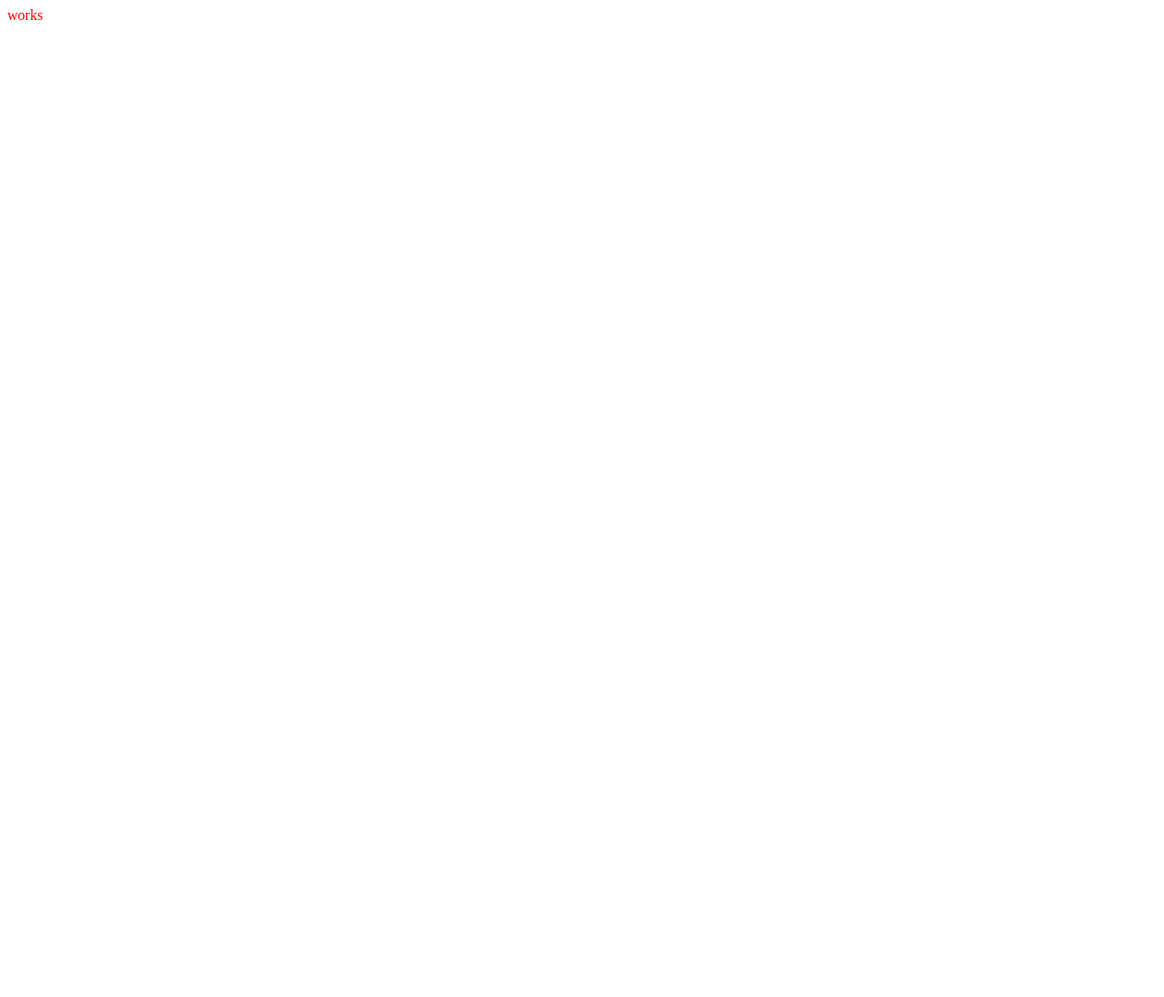
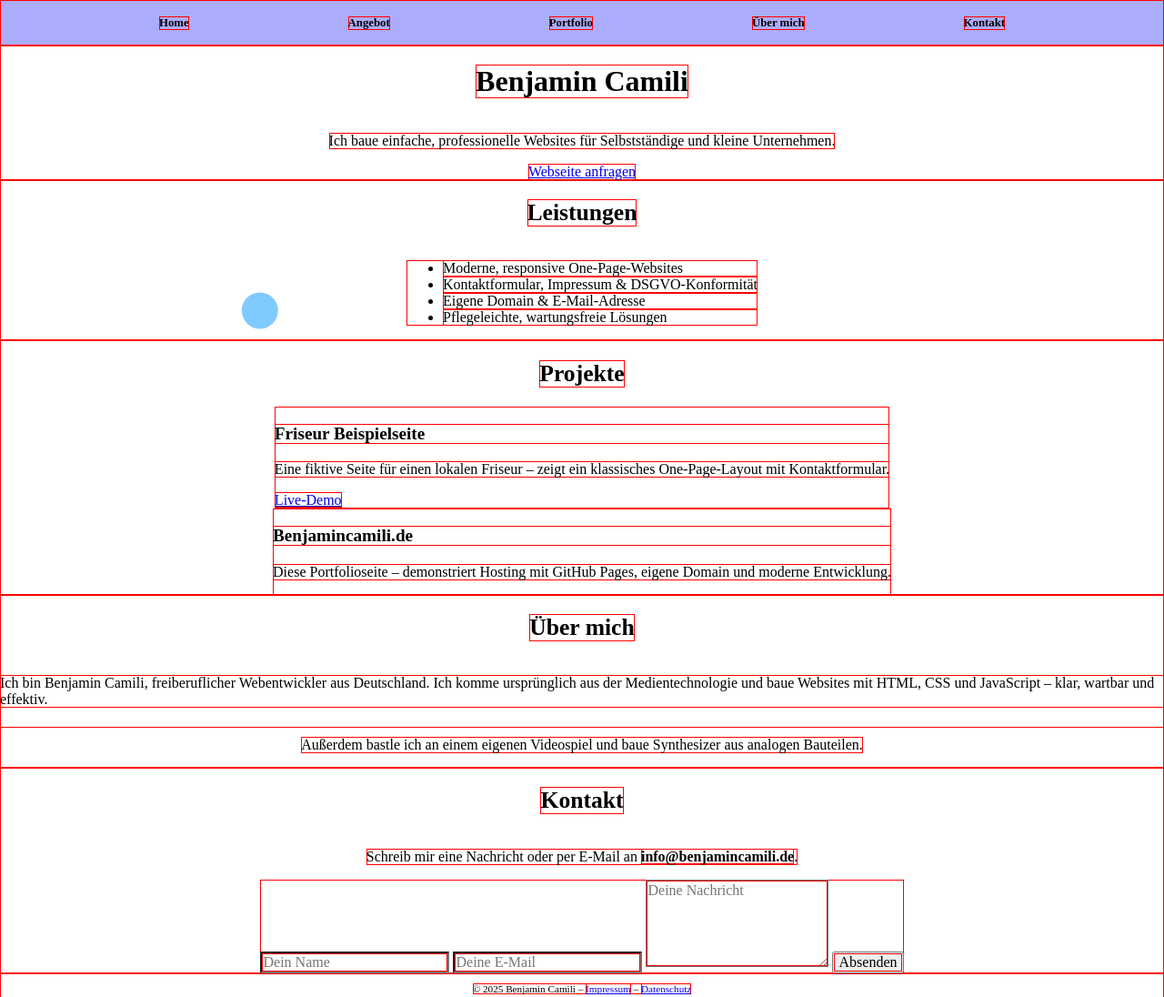
Before and after one commit to bcamili/bcamili.github.io, a website built with webpack: page src/index.html in a window 1280 px wide. Shown: the top 1096 px of the page at 91% size. Before the commit the page ends 800 px from the top, so only its background shows below. Built offline with nearby package versions, Linux system fonts and the light colour scheme; a web font is replaced by a local one.

Commit message:
Ground structure stand

```diff
--- /dev/null
+++ b/src/backgroundCanvas.js
@@ -0,0 +1,25 @@
+const canvas = document.getElementById('background-canvas');
+const ctx = canvas.getContext('2d');
+
+canvas.width = window.innerWidth;
+canvas.height = window.innerHeight;
+
+window.addEventListener('resize', () => {
+    canvas.width = window.innerWidth;
+    canvas.height = window.innerHeight;
+});
+
+function init(){
+    window.requestAnimationFrame(draw)
+}
+
+function draw(){
+    ctx.clearRect(0, 0, canvas.width, canvas.height);
+
+    ctx.beginPath();
+    ctx.arc(Math.random()*canvas.width, Math.random()*canvas.height, 20, 0, Math.PI * 2);
+    ctx.fillStyle = 'rgba(0, 150, 255, 0.5)';
+    ctx.fill();
+}
+
+init()
--- a/src/index.html
+++ b/src/index.html
@@ -3,9 +3,71 @@
 <head>
     <meta charset="UTF-8">
     <meta name="viewport" content="width=device-width, initial-scale=1.0">
-    <title>Document</title>
+    <title>BenjaminCamili.com</title>
+
+    <link rel="preconnect" href="https://fonts.googleapis.com">
+    <link rel="preconnect" href="https://fonts.gstatic.com" crossorigin>
+    <link href="https://fonts.googleapis.com/css2?family=Parkinsans:wght@300..800&display=swap" rel="stylesheet">
+
 </head>
 <body>
-    <div id="app"></div>
+    <canvas id="background-canvas"></canvas>
+    <nav>
+        <a href="#">Home</a>
+        <a href="#angebot">Angebot</a>
+        <a href="#portfolio">Portfolio</a>
+        <a href="#übermich">Über mich</a>
+        <a href="#kontakt">Kontakt</a>
+    </nav>
+
+    <header>
+        <h1>Benjamin Camili</h1>
+        <p>Ich baue einfache, professionelle Websites für Selbstständige und kleine Unternehmen.</p>
+        <a href="#kontakt">Webseite anfragen</a>
+    </header>
+
+    <section id="angebot">
+        <h2>Leistungen</h2>
+        <ul>
+            <li>Moderne, responsive One-Page-Websites</li>
+            <li>Kontaktformular, Impressum & DSGVO-Konformität</li>
+            <li>Eigene Domain & E-Mail-Adresse</li>
+            <li>Pflegeleichte, wartungsfreie Lösungen</li>
+        </ul>
+    </section>
+
+    <section id="portfolio">
+        <h2>Projekte</h2>
+        <div class="project">
+            <h3>Friseur Beispielseite</h3>
+            <p>Eine fiktive Seite für einen lokalen Friseur – zeigt ein klassisches One-Page-Layout mit Kontaktformular.</p>
+            <a href="#">Live-Demo</a>
+        </div>
+        <div class="project">
+            <h3>Benjamincamili.de</h3>
+            <p>Diese Portfolioseite – demonstriert Hosting mit GitHub Pages, eigene Domain und moderne Entwicklung.</p>
+        </div>
+    </section>
+
+    <section id="übermich">
+        <h2>Über mich</h2>
+        <p>Ich bin Benjamin Camili, freiberuflicher Webentwickler aus Deutschland. Ich komme ursprünglich aus der Medientechnologie und baue Websites mit HTML, CSS und JavaScript – klar, wartbar und effektiv.</p>
+        <p>Außerdem bastle ich an einem eigenen Videospiel und baue Synthesizer aus analogen Bauteilen.</p>
+    </section>
+
+    <section id="kontakt">
+        <h2>Kontakt</h2>
+        <p>Schreib mir eine Nachricht oder per E-Mail an <strong>info@benjamincamili.de</strong>.</p>
+        <form class="contact-form">
+            <input type="text" placeholder="Dein Name" required>
+            <input type="email" placeholder="Deine E-Mail" required>
+            <textarea placeholder="Deine Nachricht" rows="5" required></textarea>
+            <button type="submit">Absenden</button>
+        </form>
+    </section>
+
+    <footer>
+            <p>&copy; 2025 Benjamin Camili – <a href="#">Impressum</a> – <a href="#">Datenschutz</a></p>
+    </footer>
 </body>
 </html>
--- a/src/index.js
+++ b/src/index.js
@@ -1,3 +1,2 @@
 import "./styles.css";
-
-document.getElementById("app").textContent = "works";
+import "./backgroundCanvas.js"
--- a/src/styles.css
+++ b/src/styles.css
@@ -1,3 +1,79 @@
-#app{
-    color: red;
+*{
+    box-shadow: inset 0px 0px 0px 1px red;
+
+    font-family: "Parkinsans";
+    font-size: 16px;
+
+    --brightColor: rgb(255,255,255);
+    --darkColor: rgb(0,0,0);
+    --baseColor: rgb(172,172,252);
 }
+
+body{
+    margin: 0;
+    margin-top: 50px;
+    padding: 0;
+    display: flex;
+    flex-direction: column;
+    justify-content: center;
+    align-items: center;
+    color: var(--darkColor);
+}
+
+#background-canvas{
+    position: fixed;
+    left: 0;
+    top: 0;
+    width: 100vw;
+    height: 100vh;
+    z-index: -1;
+    pointer-events: none;
+}
+
+nav{
+    position: fixed;
+    top: 0;
+    left: 0;
+    width: 100vw;
+    min-height: 50px;
+    display: flex;
+    flex-direction: row;
+    justify-content: space-evenly;
+    align-items: center;
+    background-color: var(--baseColor);
+}
+
+nav a{
+    color: inherit;
+    text-decoration: none;
+    font-weight: bold;
+    font-size: .8em;
+}
+
+header, section, footer{
+    width: 100vw;
+    display: flex;
+    flex-direction: column;
+    justify-content: center;
+    align-items: center;
+}
+
+h1{
+    font-size: 2em;
+}
+
+h2{
+    font-size: 1.6em;
+}
+
+h3{
+    font-size: 1.2em;
+}
+
+footer p{
+    font-size: .7em;
+}
+
+footer p a{
+    font-size: 1em;
+}
--- a/webpack.config.js
+++ b/webpack.config.js
@@ -16,6 +16,7 @@ module.exports = {
   plugins: [
     new HtmlWebpackPlugin({
       template: "./src/index.html",
+      favicon: "./src/favicon.ico"
     }),
   ],
   module: {
```
Also changed, not shown: src/favicon.ico (added).
